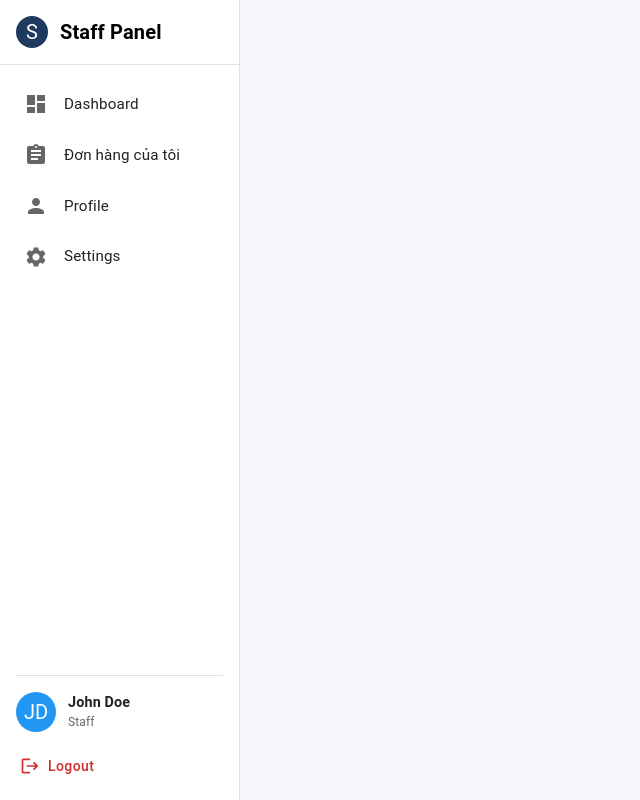
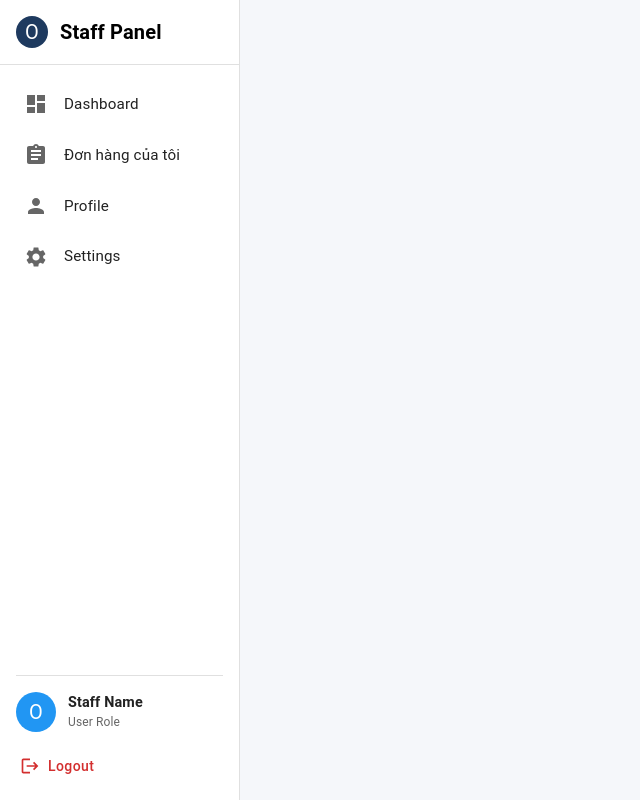
Before and after one commit to FrameView-FA25/CamRent-Web, a React (Vite) app: page /staff in a window 1280 px wide. Shown: the whole page, without its empty margins (0-640 px from the left). Built offline with nearby package versions, Linux system fonts and the light colour scheme.

Commit message:
fixRoleStaff

```diff
--- a/src/layouts/StaffLayout/StaffLayout.tsx
+++ b/src/layouts/StaffLayout/StaffLayout.tsx
@@ -61,7 +61,9 @@ const StaffLayout: React.FC = () => {
         }}
       >
         <Box sx={{ p: 2, display: "flex", alignItems: "center", gap: 1.5 }}>
-          <Avatar sx={{ bgcolor: "#1e3a5f", width: 32, height: 32 }}>S</Avatar>
+          <Avatar sx={{ bgcolor: "#1e3a5f", width: 32, height: 32 }}>
+            {user?.fullName ? user.fullName.charAt(0) : "O"}
+          </Avatar>
           <Typography variant="h6" sx={{ fontWeight: 600, color: "#000000ff" }}>
             Staff Panel
           </Typography>
@@ -111,14 +113,14 @@ const StaffLayout: React.FC = () => {
           <Divider sx={{ mb: 2 }} />
           <Box sx={{ display: "flex", alignItems: "center", gap: 1.5, mb: 2 }}>
             <Avatar sx={{ bgcolor: "#2196f3", width: 40, height: 40 }}>
-              JD
+              {user?.fullName ? user.fullName.charAt(0) : "O"}
             </Avatar>
             <Box>
               <Typography sx={{ fontSize: "0.9rem", fontWeight: 600 }}>
-                John Doe
+                {user?.fullName || "Staff Name"}
               </Typography>
               <Typography sx={{ fontSize: "0.75rem", color: "#666" }}>
-                Staff
+                {user?.roles?.join(", ") || "User Role"}
               </Typography>
             </Box>
           </Box>
```
